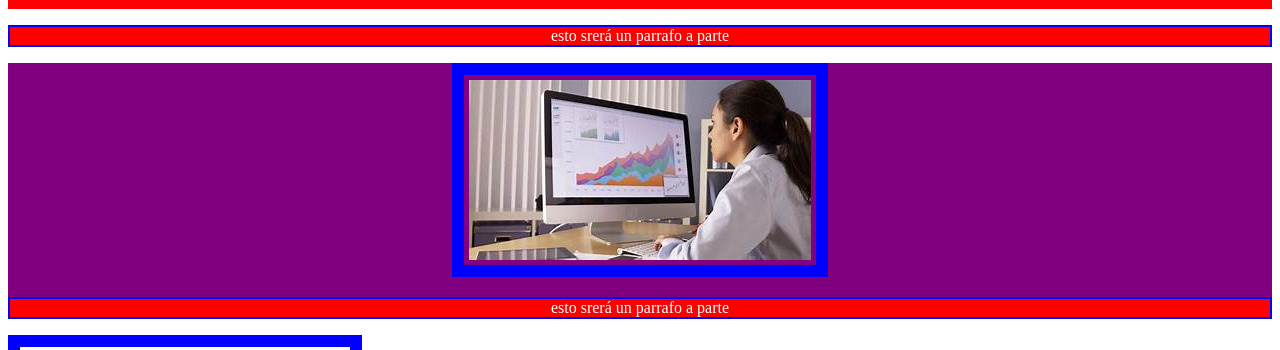
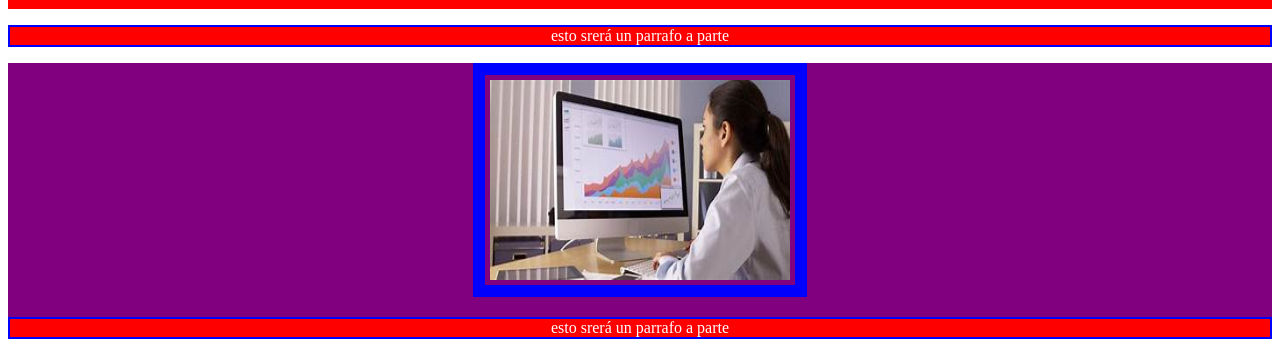
Before and after one commit to Dantedeflorencia/Aje, a plain HTML site: page index.html in a window 1280 px wide. Shown: the part 435-785 px from the top of the page. Drawn offline with Linux system fonts and the light colour scheme.

Commit message:
Add files via upload

```diff
--- a/estilos.css
+++ b/estilos.css
@@ -27,8 +27,9 @@ margin-block: ;
 img {
   padding: 5px;
   border: 12px solid blue; /* Agrega un borde sólido de 2 píxeles de ancho y color rojo */
-  margin left: 300px;
-  align-items: center;
+  position: relative;
+    width: 300px;
+    height: 200px;
 }
 
   .nueva {
```
